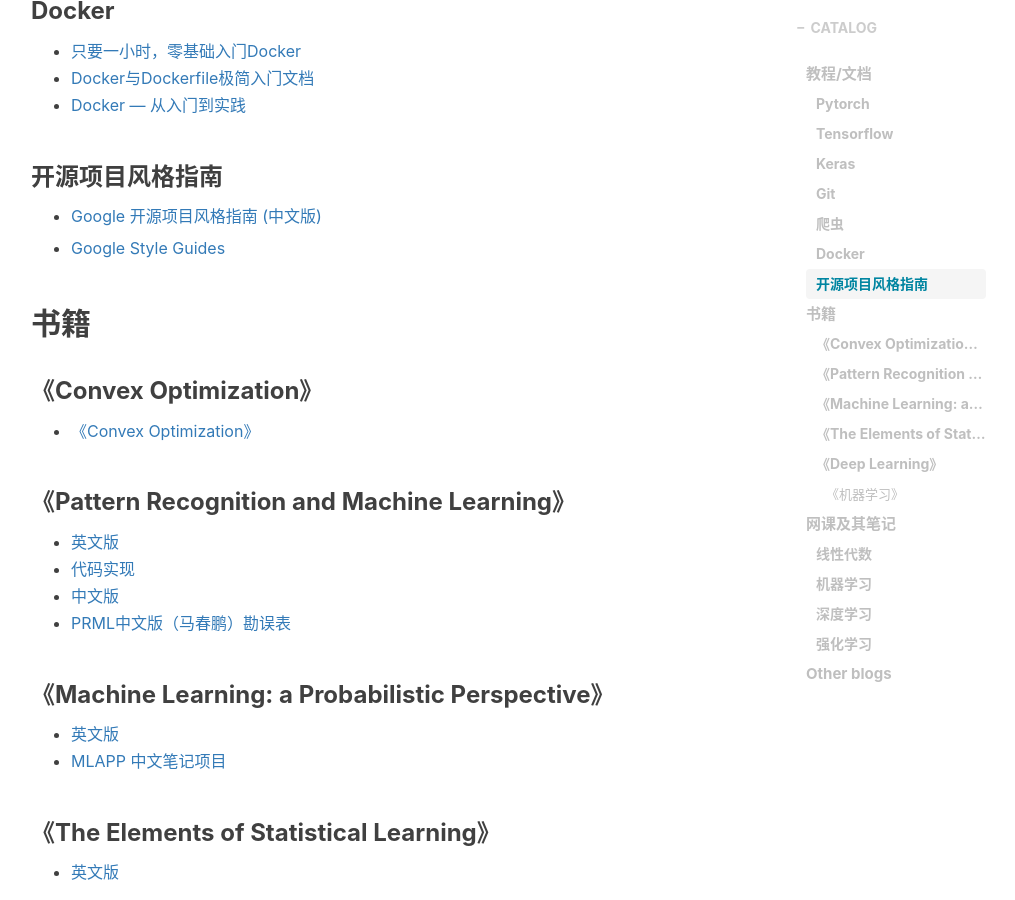
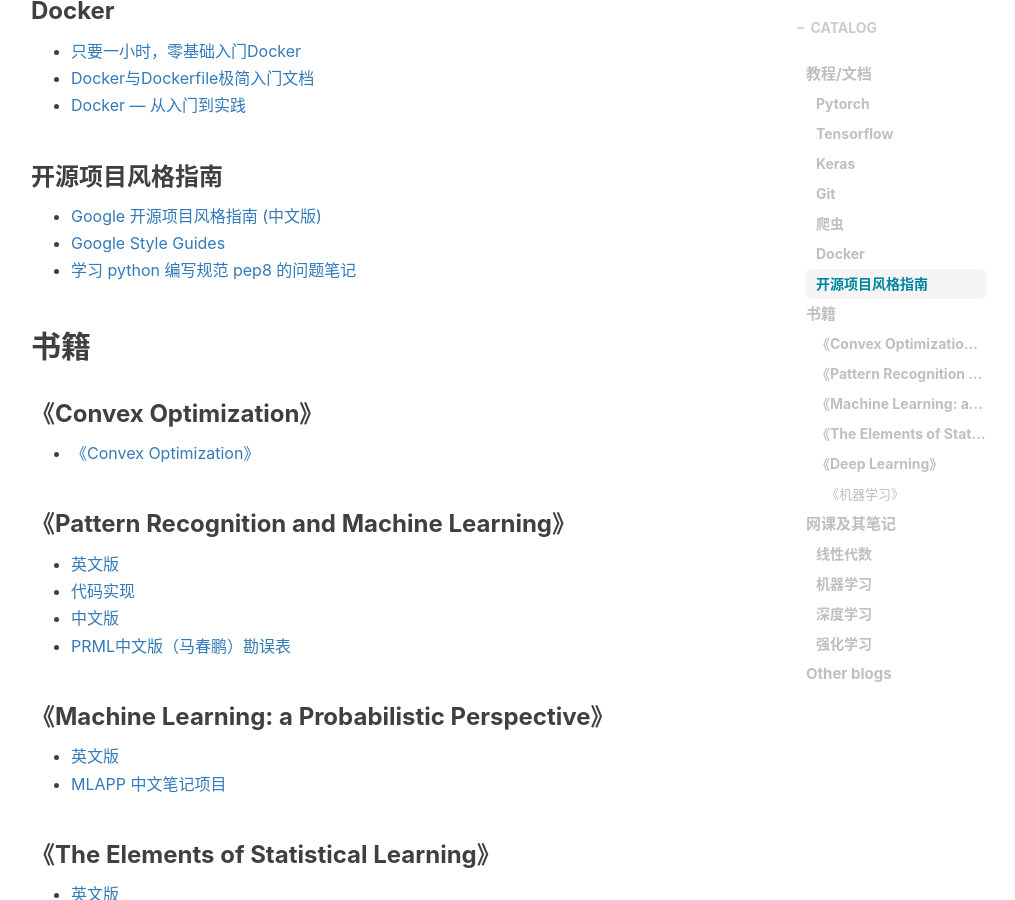
Before and after one commit to liushunyu/blog, a Jekyll site: the page built from _posts/2188-08-08-[置顶] Collections.md, in a window 1280 px wide and 900 px high, scrolled down 1345 px. Shown: the whole window, without its empty margins (234-1249 px from the left). Built offline with Jekyll 4.4.1, drawn with Linux system fonts in a browser that asks for light colours; nearby versions of some CDN libraries; comment, search, counter and statistics services are not loaded.

Commit message:
Update 2188-08-08-[置顶] Collections.md

```diff
--- a/_posts/2188-08-08-[置顶] Collections.md
+++ b/_posts/2188-08-08-[置顶] Collections.md
@@ -62,8 +62,8 @@
 ### 开源项目风格指南
 
 - [Google 开源项目风格指南 (中文版)](<https://zh-google-styleguide.readthedocs.io/en/latest/>)
-
 - [Google Style Guides](<https://google.github.io/styleguide/>)
+- [学习 python 编写规范 pep8 的问题笔记](https://www.cnblogs.com/hackpig/p/8290117.html)
 
 
 
```
